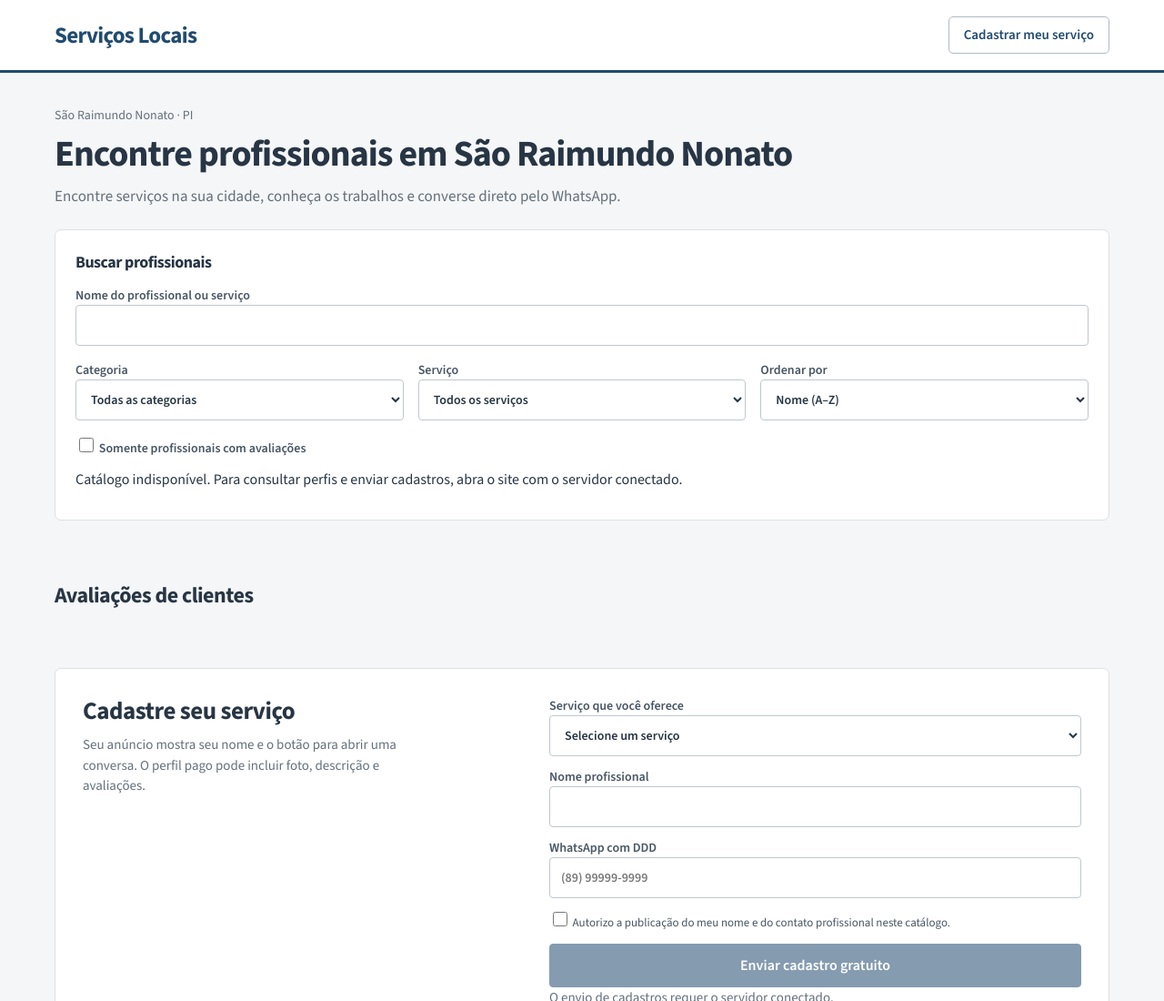
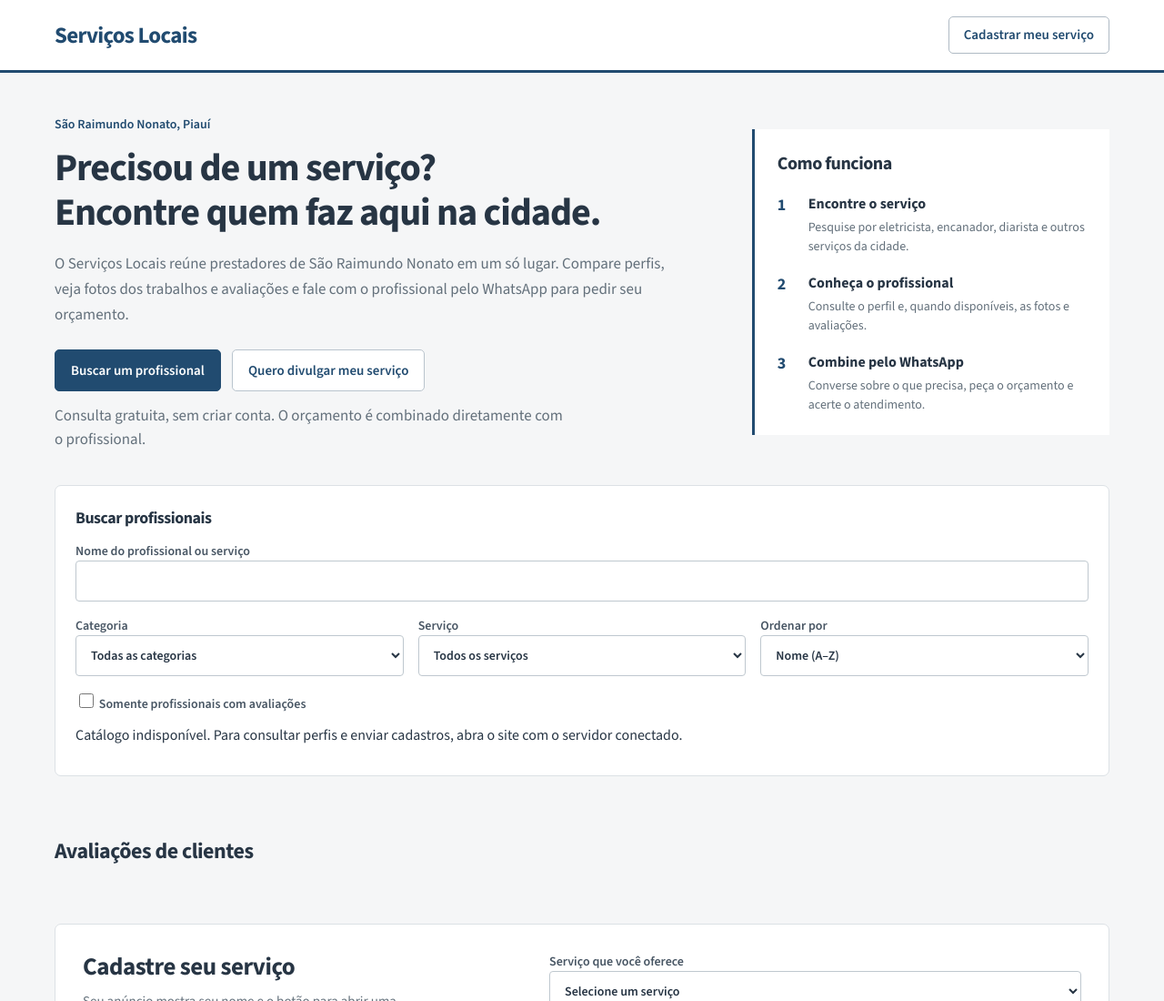
Before and after one commit to ricardoribeiro110384-tech/servicos-locais, a plain HTML site: page index.html in a window 1280 px wide. Shown: the top 1100 px of the page at 91% size. Drawn offline with nearby package versions, Linux system fonts and the light colour scheme; no server answers.

Commit message:
Explica o catálogo e a contratação na abertura da página

```diff
--- a/index.html
+++ b/index.html
@@ -100,15 +100,47 @@ footer{padding:20px 0 28px;display:flex;justify-content:space-between;border-top
 dialog{padding:22px;border-radius:8px}
 @media(max-width:850px){.grid{grid-template-columns:repeat(2,minmax(0,1fr))}.showcase-grid{grid-template-columns:1fr 1fr}section.form{gap:25px}}
 @media(max-width:600px){main,nav{width:calc(100% - 28px)}nav{padding:14px 0}.brand{font-size:21px}nav a{font-size:13px;padding:7px 10px}.hero{padding:25px 0 20px}.hero-copy>p:last-child{font-size:16px}.search-panel{padding:17px}.filters{grid-template-columns:1fr;gap:12px}.grid,.showcase-grid{grid-template-columns:1fr;gap:16px}section.form{grid-template-columns:1fr;padding:21px;gap:12px}.form h2{font-size:25px}footer{flex-direction:column;gap:4px}.home-showcase{margin:32px 0}}
+
+.hero{display:grid;grid-template-columns:minmax(0,1.45fr) minmax(270px,.8fr);gap:54px;align-items:center;padding:45px 0 38px}
+.hero h1{font-size:clamp(30px,3.3vw,44px);line-height:1.16;letter-spacing:-1.1px;max-width:720px;margin:12px 0 18px}
+.hero-copy>p{font-size:17px;line-height:1.65;color:var(--muted);max-width:680px}
+.hero-copy .place{font-size:14px;color:var(--blue);font-weight:600;margin-bottom:10px}
+.hero-actions{display:flex;flex-wrap:wrap;gap:12px;margin:24px 0 14px;align-items:center}
+.hero-actions a{padding:11px 17px;font-size:15px;font-weight:600;border-radius:5px;text-decoration:none}
+.find-service{background:var(--blue);color:white;border:1px solid var(--blue)}
+.offer-service{border:1px solid #b9c4cd;color:var(--blue);background:white}
+.hero-copy .hero-note{font-size:13px;line-height:1.5;max-width:570px;margin:0}
+.how-it-works{background:#fff;border-left:3px solid var(--blue);padding:23px 25px}
+.how-it-works h2{font-size:20px;margin-bottom:17px}
+.how-it-works ol{list-style:none;counter-reset:step;margin:0;padding:0}
+.how-it-works li{counter-increment:step;position:relative;padding-left:34px;margin-bottom:18px}
+.how-it-works li:last-child{margin-bottom:0}
+.how-it-works li::before{content:counter(step);position:absolute;left:0;top:0;color:var(--blue);font-size:18px;font-weight:700}
+.how-it-works strong{display:block;font-size:16px;margin-bottom:3px}
+.how-it-works span{display:block;color:var(--muted);font-size:14px;line-height:1.5}
+@media(max-width:800px){.hero{grid-template-columns:1fr;gap:25px;padding:28px 0}.hero h1{font-size:34px}.hero-copy>p{font-size:16px}.how-it-works{padding:20px}.hero-actions a{text-align:center}.hero-copy .hero-note{font-size:13px}}
 </style>
 <header><nav><strong class="brand"><span class="brand-mark" aria-hidden="true">SL</span>Serviços Locais</strong><a href="#cadastro">Cadastrar meu serviço</a></nav></header>
 <main>
 <section class="hero">
 <div class="hero-copy">
-<p class="place">São Raimundo Nonato · PI</p>
-<h1>Encontre profissionais em São Raimundo Nonato</h1>
-<p>Encontre serviços na sua cidade, conheça os trabalhos e converse direto pelo WhatsApp.</p>
+<p class="place">São Raimundo Nonato, Piauí</p>
+<h1>Precisou de um serviço?<br>Encontre quem faz aqui na cidade.</h1>
+<p>O Serviços Locais reúne prestadores de São Raimundo Nonato em um só lugar. Compare perfis, veja fotos dos trabalhos e avaliações e fale com o profissional pelo WhatsApp para pedir seu orçamento.</p>
+<div class="hero-actions">
+<a class="find-service" href="#titulo">Buscar um profissional</a>
+<a class="offer-service" href="#cadastro">Quero divulgar meu serviço</a>
 </div>
+<p class="hero-note">Consulta gratuita, sem criar conta. O orçamento é combinado diretamente com o profissional.</p>
+</div>
+<aside class="how-it-works" aria-labelledby="how-title">
+<h2 id="how-title">Como funciona</h2>
+<ol>
+<li><strong>Encontre o serviço</strong><span>Pesquise por eletricista, encanador, diarista e outros serviços da cidade.</span></li>
+<li><strong>Conheça o profissional</strong><span>Consulte o perfil e, quando disponíveis, as fotos e avaliações.</span></li>
+<li><strong>Combine pelo WhatsApp</strong><span>Converse sobre o que precisa, peça o orçamento e acerte o atendimento.</span></li>
+</ol>
+</aside>
 </section>
 <section class="directory" aria-labelledby="titulo">
 <div class="search-panel">
```
